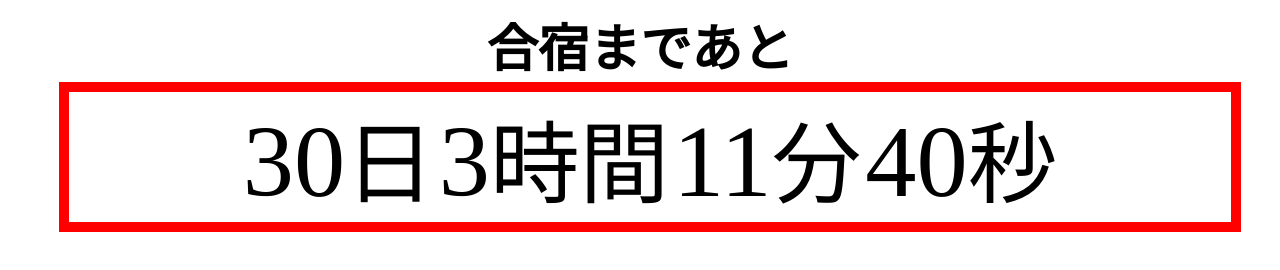
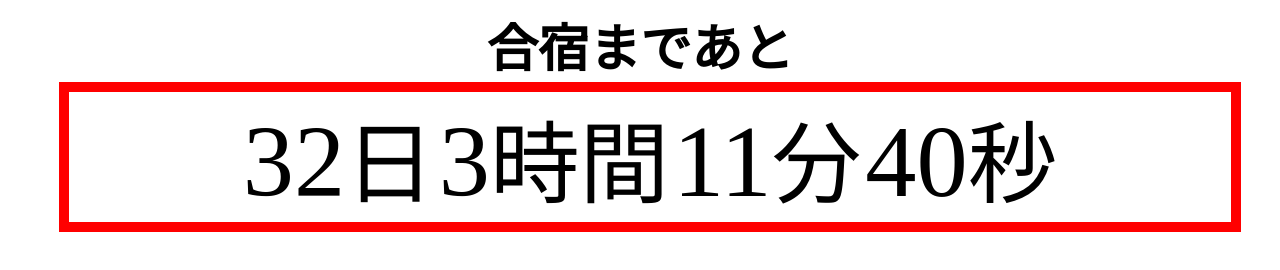
Before and after one commit to Ataroh/gasshuku-countdown, a plain HTML site: page index.html in a window 1280 px wide. Drawn offline with Linux system fonts and the light colour scheme.

Commit message:
index.html を更新
日付を最新予定に更新

```diff
--- a/index.html
+++ b/index.html
@@ -35,7 +35,7 @@
     let countdown = setInterval(function(){
     const now = new Date()  //今の日時
     //const target = new Date(now.getFullYear(), now.getMonth() + 1, 0,'23','59','59') //ターゲット日時を取得
-    const target = new Date('2024','6','27','13','0','0') //ターゲット日時 2024/7/27 (月は１月が0だから-1する)
+    const target = new Date('2024','6','29','13','0','0') //ターゲット日時 2024/7/27 (月は１月が0だから-1する)
     const remainTime = target - now  //差分を取る（ミリ秒で返ってくる
 
     //指定の日時を過ぎていたら処理をしない
```
